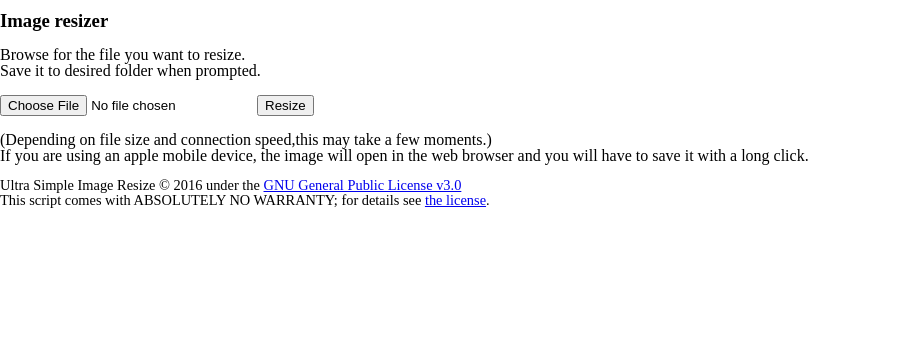
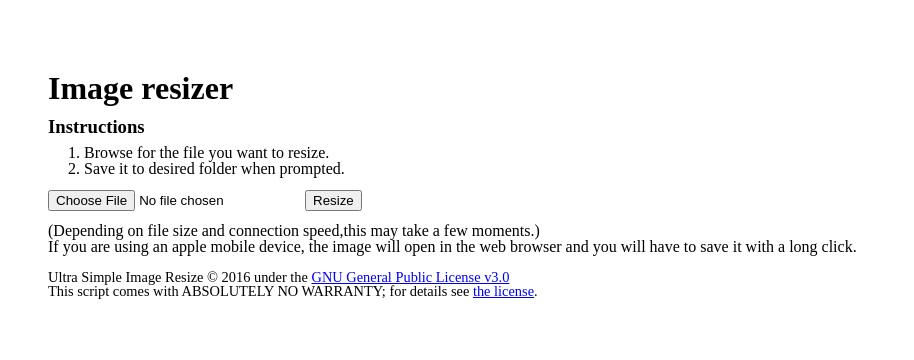
Before and after one commit to JasonRaveling/ultra-simple-image-resize, a PHP site: page / in a window 1280 px wide. Shown: the top 360 px of the page, without its empty margins (0-914 px from the left). Run offline with PHP 8.4, Linux system fonts and the light colour scheme.

Commit message:
More styling tweaks

```diff
--- a/index.php
+++ b/index.php
@@ -11,17 +11,19 @@
 
         <div class="content-wrapper">
 
-            <h3>Image resizer</h3>
-            <br>
-            Browse for the file you want to resize.
-            <br>
-            Save it to desired folder when prompted.
-            <br><br>
-            <form action="resize.php" method="post" enctype="multipart/form-data">
-                <input type="file" name="fileToUpload" id="fileToUpload">
-                <input type="submit" value="Resize" name="submit">
-            </form>
-            <br>
+            <h1>Image resizer</h1>
+            <h3>Instructions</h3>
+            <ol>
+                <li>Browse for the file you want to resize.</li>
+                <li>Save it to desired folder when prompted.</li>
+            </ol>
+
+            <div class="form-wrapper">
+                <form action="resize.php" method="post" enctype="multipart/form-data">
+                    <input type="file" name="fileToUpload" id="fileToUpload">
+                    <input type="submit" value="Resize" name="submit">
+                </form>
+            </div>
             (Depending on file size and connection speed,this may take a few moments.)
             <br>
             If you are using an apple mobile device, the image will open in the web browser and you will have to save it with a long click.
--- a/style.css
+++ b/style.css
@@ -50,13 +50,32 @@ table {
 
 /***** END RESET ****/
 
-body {
+body,
+html {
     background-color: #fff;
     text-align: center;
+    padding: 1.5em;
+}
+
+h1, h2, h3, h4, h5, h6 {
+    margin: 0.75em 0 0.25em;
+}
+
+ol, ul {
+    margin: 0.5em 0.25em 0.5em 1.25em;
+    list-style-position: inside;
+}
+
+ol {
+    list-style-type: disc;
+}
+
+li {
+    list-style-type: decimal;
 }
 
 div {
-    margin: 0.75em auto;
+    margin: 0.8em auto;
     text-align: left;
 }
 
```
